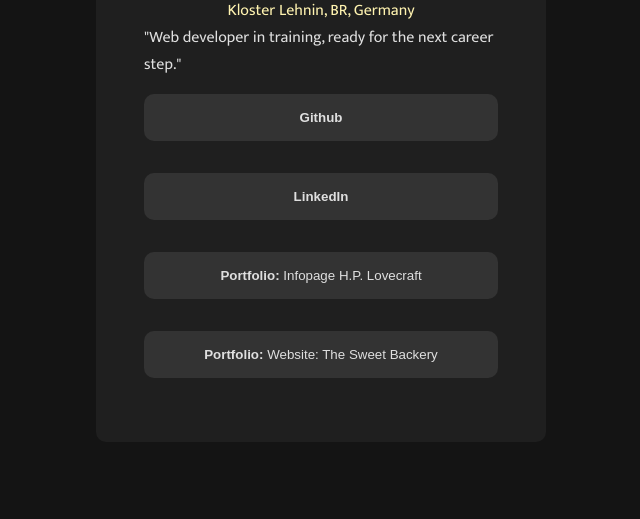
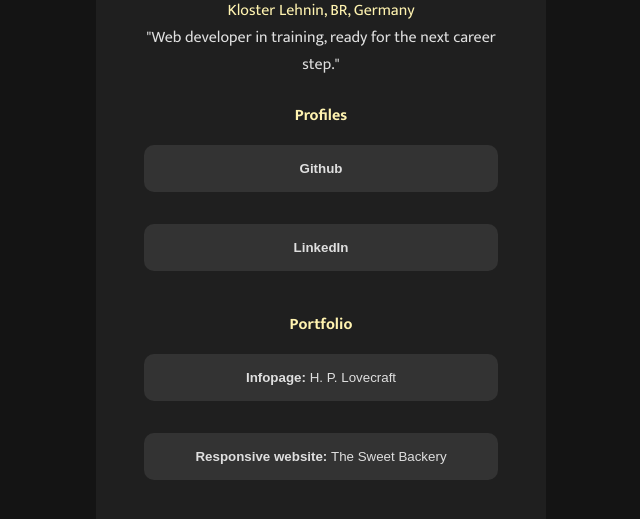
Before and after one commit to Mooskind/Judith-Landing-Page, a plain HTML site: page index.html in a window 1280 px wide. Shown: the part 429-948 px from the top of the page, without its empty margins (319-959 px from the left). Drawn offline with Linux system fonts and the light colour scheme.

Commit message:
added Headings and style

```diff
--- a/index.html
+++ b/index.html
@@ -19,14 +19,18 @@
       <div class="box">
         <img src="photo_2024-08-31_09-49-56.jpg" alt="Me" />
         <h1>Judith Bohmann</h1>
-        <p class="location">Kloster Lehnin, BR, Germany</p>
+        <p class="ocker">Kloster Lehnin, BR, Germany</p>
 
         <p>"Web developer in training, ready for the next career step."</p>
+
+        <p class="heading">Profiles</p>
+
         <button
           onclick="window.open('https://github.com/Mooskind',
             '_blank'
           )"
         >
+
           Github
         </button>
         <button
@@ -36,12 +40,15 @@
         >
           LinkedIn
         </button>
+
+
+        <p class="heading">Portfolio</p>
         <button
           onclick="window.open('https://mooskind.github.io/Small-Infopage-/',
         '_blank'
       )"
         >
-          Portfolio: <span>Infopage H.P. Lovecraft</span>
+          Infopage: <span>H. P. Lovecraft</span>
         </button>
 
         <button
@@ -49,7 +56,7 @@
         '_blank'
       )"
         >
-          Portfolio: <span>Website: The Sweet Backery</span>
+          Responsive website: <span>The Sweet Backery</span>
         </button>
       </div>
     </main>
--- a/style.css
+++ b/style.css
@@ -30,6 +30,9 @@ body {
     align-items: center;
     border-radius: 10px;
 }
+p {
+    text-align: center;
+}
 
 img {
     padding-bottom: 2rem;
@@ -37,7 +40,7 @@ img {
     max-width: 50%;
 }
 
-.location{
+.ocker{
     font-weight: 400;
     color: var(--beige);
 }
@@ -54,6 +57,12 @@ button {
     cursor: pointer;
 }
 
+.heading {
+    color: var(--beige);
+    font-weight: bold;
+    padding-top: 1.5rem;
+}
+
 span {
-    font-weight: 300;
+    font-weight: 400;
 }
```
